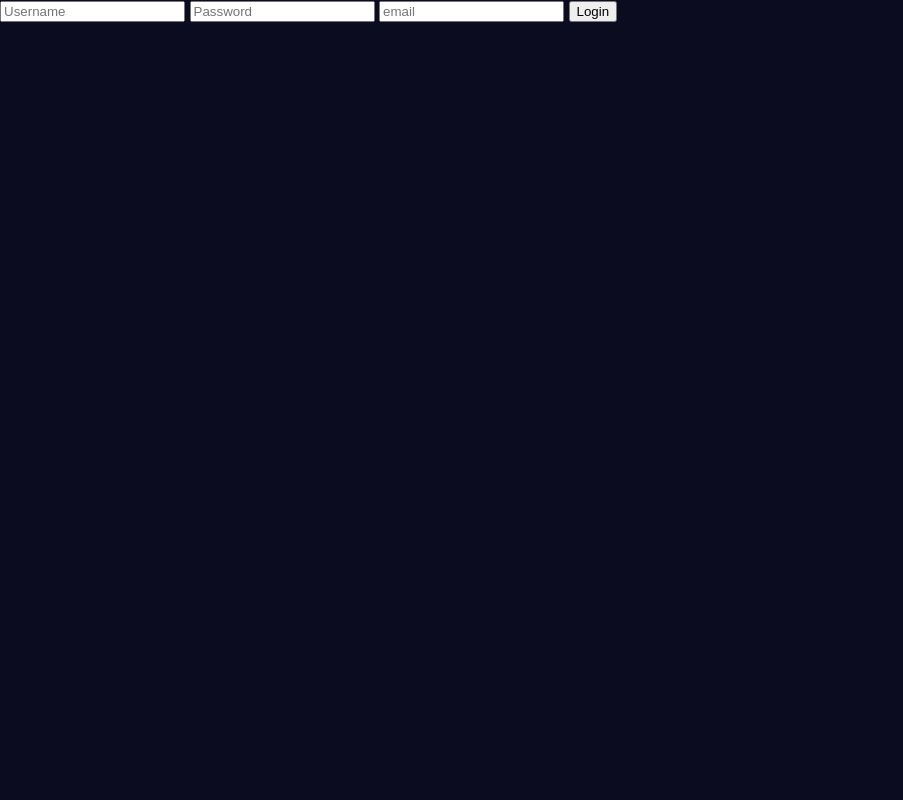
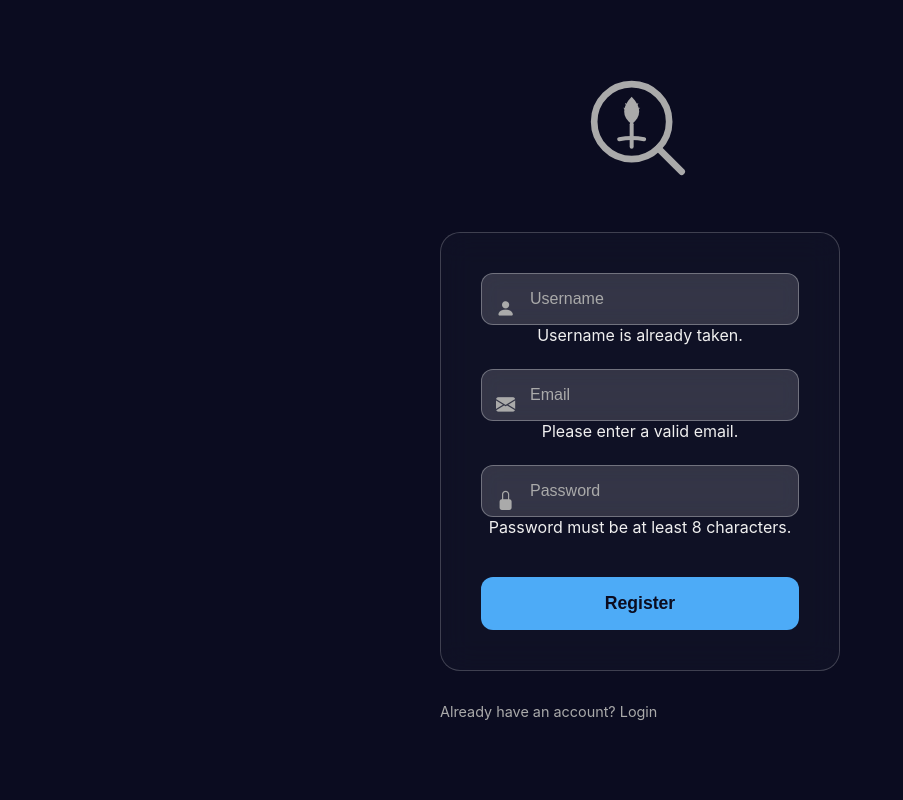
Before and after one commit to BuFreshersHack25/Search-and-Destroy, a Flask app: template templates/register.html in a window 1280 px wide. Shown: the whole page, without its empty margins (0-903 px from the left). Run offline with Flask 3, Linux system fonts and the light colour scheme; the template is opened without the code that fills it, so the values that code supplies are empty.

Commit message:
add styling to register page

```diff
--- a/templates/register.html
+++ b/templates/register.html
@@ -1,13 +1,40 @@
-<!-- temp page. should be intergrated to login -->
+<!DOCTYPE html>
+<html lang="en">
 <head>
-    <link rel="stylesheet" href="static/styles.css">
-    <meta charset="UTF-8">
-    <meta name="viewport" content="width=device-width, initial-scale=1.0">
-    <title>Register</title>
+  <meta charset="UTF-8">
+  <meta name="viewport" content="width=device-width, initial-scale=1.0, user-scalable=no">
+  <title>S&D Register</title>
+  <link href="https://cdn.jsdelivr.net/npm/bootstrap-icons@1.11.3/font/bootstrap-icons.css" rel="stylesheet">
+  <link rel="stylesheet" href="static/styles.css">
 </head>
-<form action="/login" method="POST">
-    <input type="text" id="username" name="username" placeholder="Username" required>
-    <input type="password" id="password" name="password" placeholder="Password" required>
-    <input type="email" id="email" name="email" placeholder="email" required>
-    <button type="submit">Login</button>
-</form>
+<body class="login-page">
+ <div class="page-container">
+    <div class="logo-container"></div>
+    <form class="form-box" action="/login" method="POST">
+        <div class="form-group">
+               <i class="bi bi-person-fill"></i>
+            <input type="text" class="form-input has-error" placeholder="Username">
+            <div class="error-message is-visible">Username is already taken.</div>
+        </div>
+
+        <div class="form-group">
+            <i class="bi bi-envelope-fill"></i>
+            <input type="email" class="form-input" placeholder="Email">
+            <div class="error-message">Please enter a valid email.</div>
+        </div>
+
+        <div class="form-group">
+            <i class="bi bi-lock-fill"></i>
+            <input type="password" class="form-input" placeholder="Password">
+            <div class="error-message">Password must be at least 8 characters.</div>
+        </div>
+        <button type="submit" class="login-button">Register</button>
+    </form>
+
+      <div class="secondary-links">
+      <a href="/login" class="secondary-link">Already have an account? Login</a>
+    </div>
+  </div>
+</body>
+<script src="static/logo.js"></script>
+</html>
```
